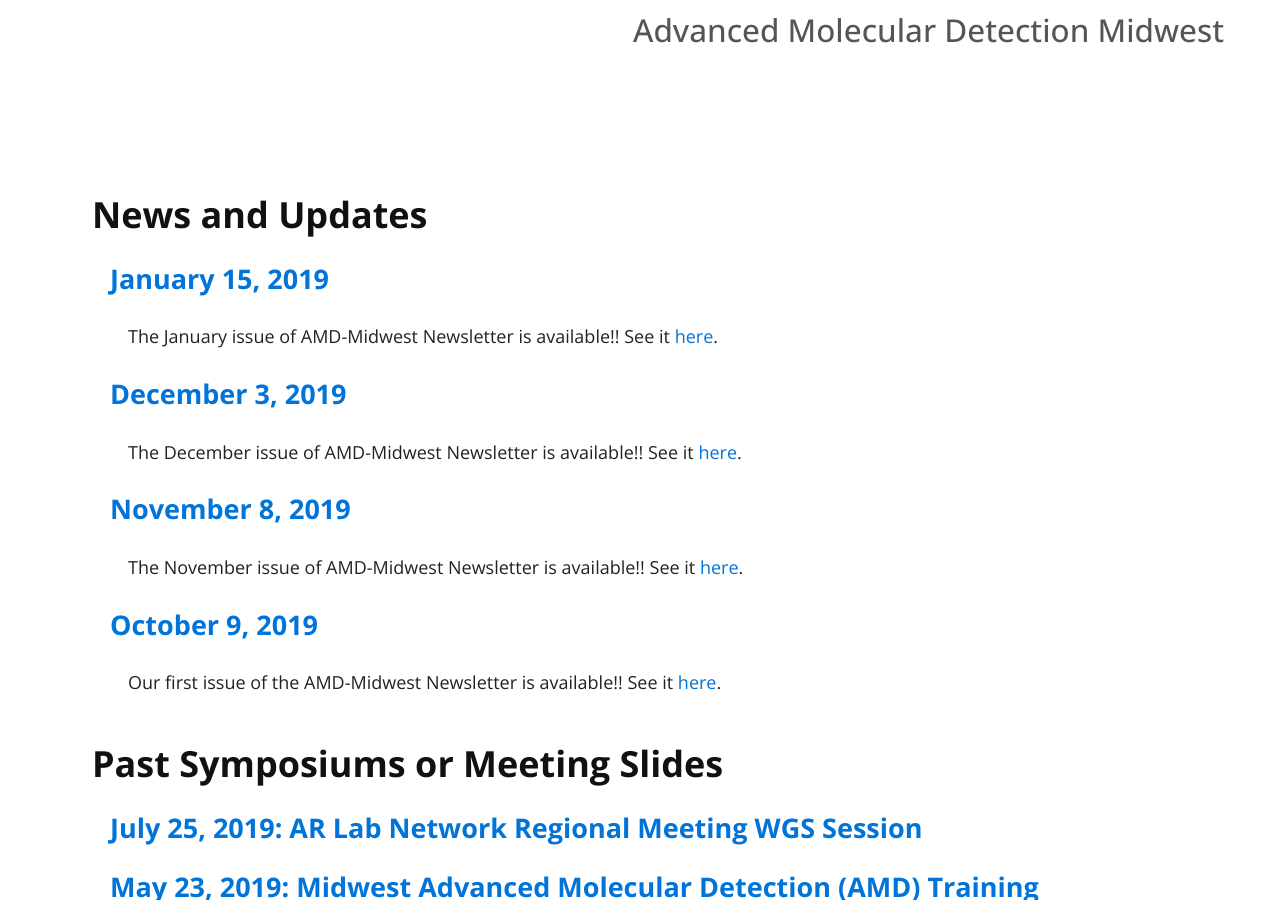
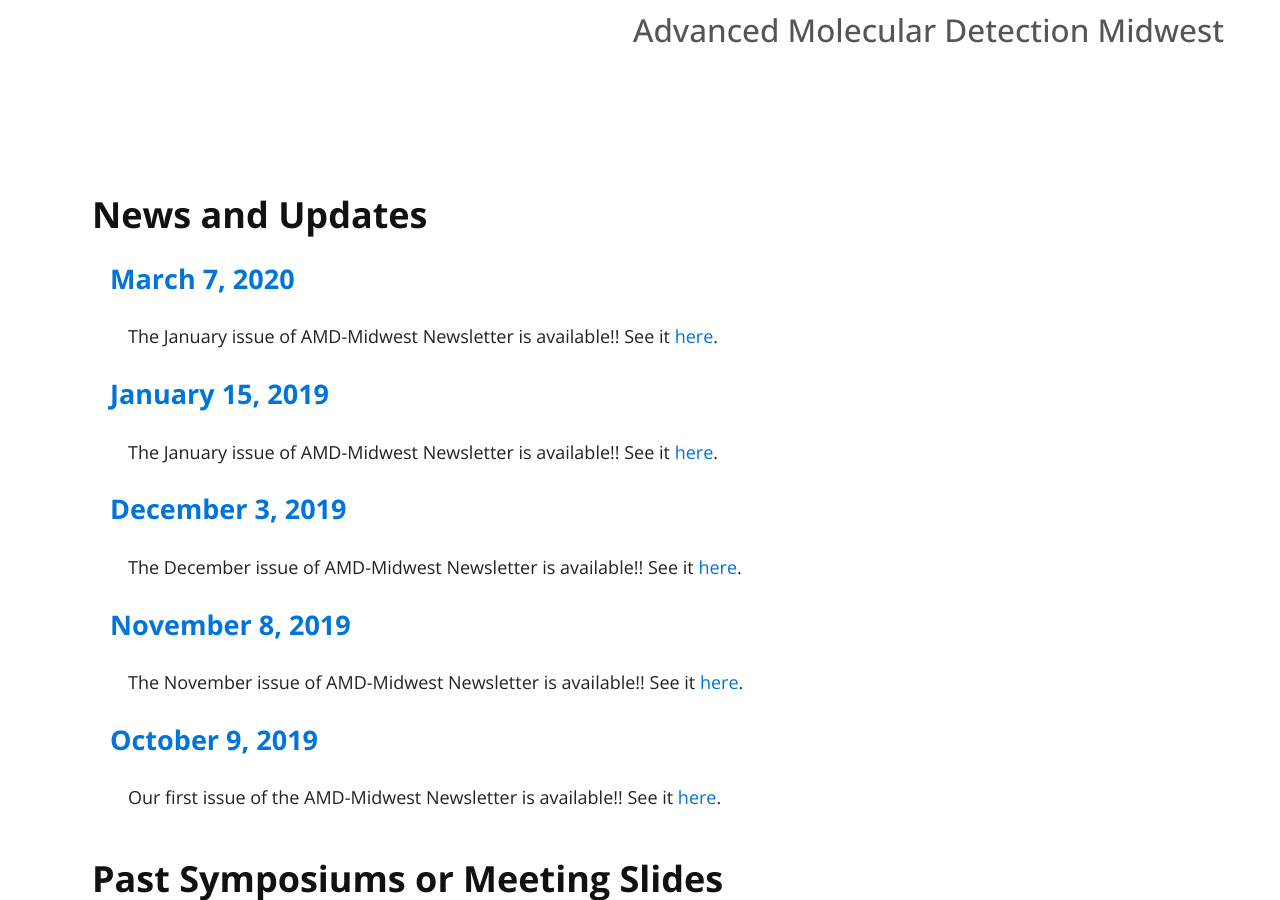
Before and after one commit to StaPH-B/midwest-region, a Jekyll site: the page built from index.md, in a window 1280 px wide and 900 px high, scrolled down 380 px. Built offline with Jekyll 4.4.1, drawn with Linux system fonts in a browser that asks for light colours; nearby versions of some CDN libraries; our own code applies the rules of GitHub Pages for plain Markdown files.

Commit message:
Update index.md

```diff
--- a/index.md
+++ b/index.md
@@ -6,6 +6,8 @@ layout: default
 
 
 ### News and Updates
+#### [March 7, 2020](#news-and-updates)
+The January issue of AMD-Midwest Newsletter is available!! See it [here](https://staph-b.github.io/midwest-region/newsletters/2020-03_newsletter.pdf).
 #### [January 15, 2019](#news-and-updates)
 The January issue of AMD-Midwest Newsletter is available!! See it [here](https://staph-b.github.io/midwest-region/newsletters/2020-01_newsletter.pdf).
 #### [December 3, 2019](#news-and-updates)
```
